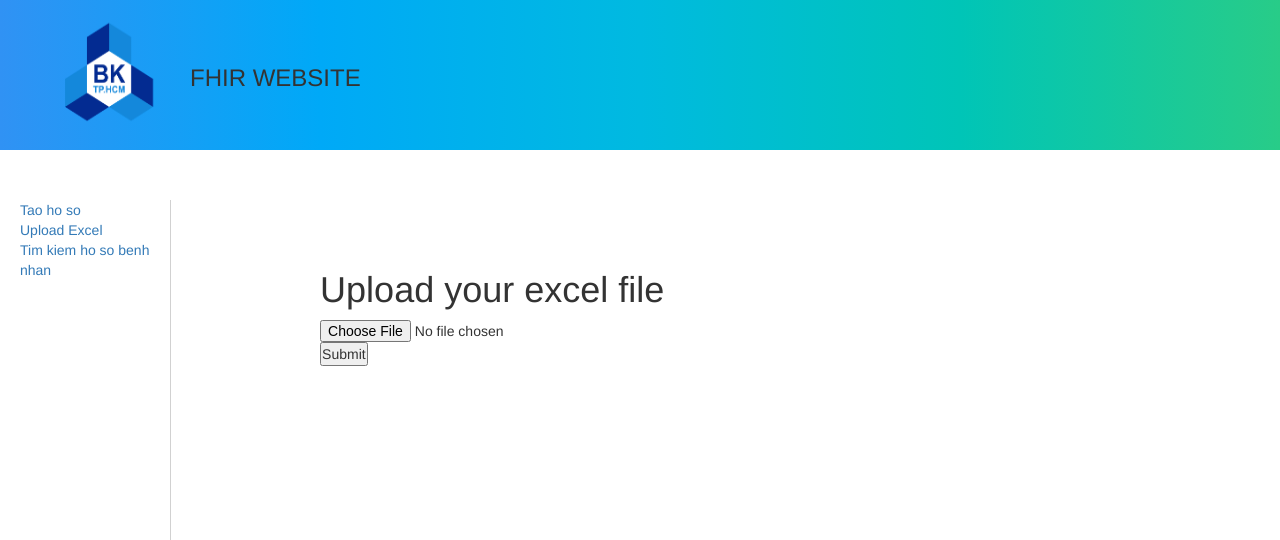
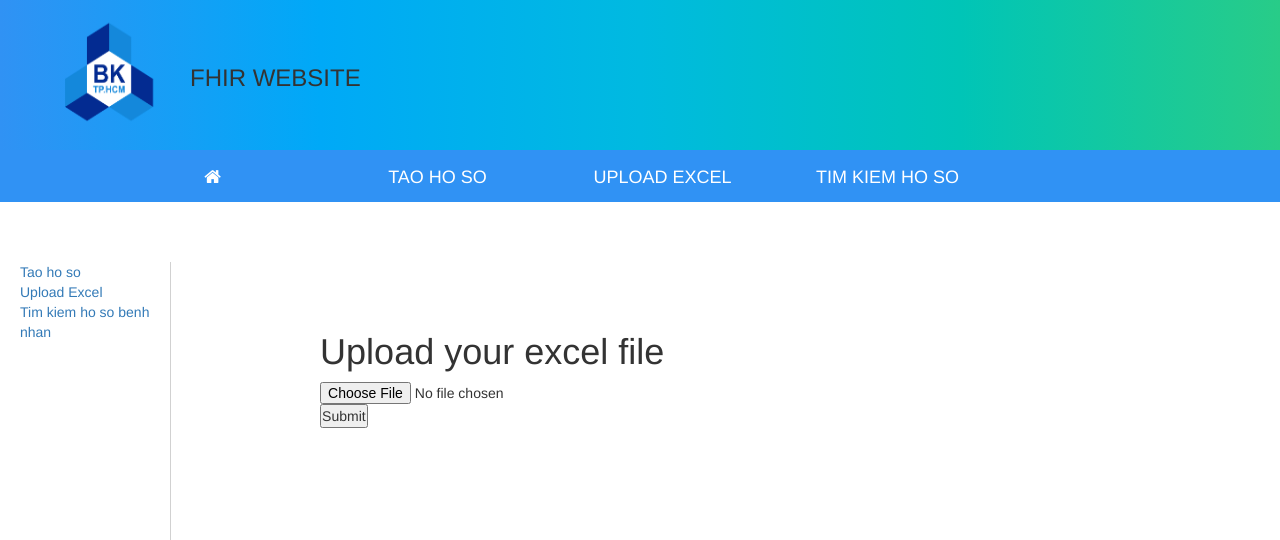
Before and after one commit to namnt2307/DCLV, a Django app: page /user/1/admin/upload/ in a window 1280 px wide. Shown: the top 540 px of the page. Run offline with Django 3.2, Linux system fonts and the light colour scheme; some libraries are stand-ins or nearby versions.

Commit message:
registration

```diff
--- a/fhir/views.py
+++ b/fhir/views.py
@@ -316,7 +316,7 @@ class search(View):
                         start_date = period.find('d:start', ns).attrib['value']
                         data['Encounter'].append({'id': encounter_id, 'start_date': start_date})
                         print(encounter_id)
-                return render(request, 'fhir/doctor/display.html', {'message': 'Upload successful','data': data,'group_name':group_name,'user_name':user_name})
+                return render(request, 'fhir/doctor/display.html', {'message': 'Da tim thay','data': data,'group_name':group_name,'user_name':user_name})
             else:
                 return render(request, 'fhir/doctor.html', {'message': 'Patient not found in database','group_name':group_name,'user_name':user_name})
         else:
--- a/login/forms.py
+++ b/login/forms.py
@@ -15,7 +15,7 @@ class UserCreationForm(forms.ModelForm):
 
     class Meta:
         model = get_user_model()
-        fields = ('username', 'email', 'user_identifier', 'password1','password2','group_name' )
+        fields = ('username', 'email', 'user_identifier','group_name', 'password1','password2' )
 
     def clean_password2(self):
         # Check that the two password entries match
--- a/static/css/fhir/doctor.css
+++ b/static/css/fhir/doctor.css
@@ -1,3 +1,38 @@
+.top-menu {
+    background-color: #3092f4;
+
+}
+.top-menu ul {
+    list-style: none;
+    display: flex;
+    height: 52px;
+    width: 900px;
+    margin-left: 100px;
+}
+.top-menu ul li {
+    margin-left: auto;
+    margin-right: auto  ;
+    padding-top: 15px;
+    color: white;
+    font-size: large;
+    text-transform: uppercase;
+    display: block;
+    transition: 0.3s;
+}
+.top-menu a{
+    color: white;
+    width: 100%;
+    text-align: center;
+
+}
+.top-menu ul li:hover {
+    background: #1c74d1;
+}
+.top-menu a:hover {
+    color: white;
+}
+
+
 .body {
     padding-top: 50px;
     padding-left: 20px;
@@ -42,3 +77,8 @@
 .right-body .create input:focus {
     border-color: rgb(75, 21, 21);
 }
+.top-menu ul li {
+    display: flex;
+    width: 100%;
+    height: 50px;
+}
--- a/templates/fhir/doctor.html
+++ b/templates/fhir/doctor.html
@@ -4,7 +4,19 @@
 <link rel="stylesheet" href="{% static 'css/fhir/doctor.css'%}">
 <link href="//netdna.bootstrapcdn.com/bootstrap/3.1.0/css/bootstrap.min.css" rel="stylesheet" id="bootstrap-css">
 <script src="//netdna.bootstrapcdn.com/bootstrap/3.1.0/js/bootstrap.min.js"></script>
+<link rel="stylesheet" href="https://maxcdn.bootstrapcdn.com/font-awesome/4.7.0/css/font-awesome.min.css">
 <script src="//code.jquery.com/jquery-1.11.1.min.js"></script>
+
+<div class="top-menu">
+    <ul class="menu">
+        <li><a href="{% url 'fhir:user_detail' user_name group_name %}"><i class="fa fa-home" aria-hidden="true"></i> </a></li>
+        <li><a href="{% url 'fhir:register' user_name group_name %}"> Tao ho so </a></li>
+        <li><a href="{% url 'fhir:upload' user_name group_name %}"> Upload Excel </a></li>
+        <li><a href="{% url 'fhir:search' user_name group_name %}"> Tim kiem ho so</a></li>
+    </ul>
+</div>
+
+<div class="body">
     <div class="left-body">
         <ul>
             <li><a href="{% url 'fhir:register' user_name group_name %}"> Tao ho so </a></li>
@@ -22,4 +34,6 @@
         {% block function %}
         {% endblock %}
     </div>
+</div>
+
 {% endblock %}
--- a/templates/fhir/index.html
+++ b/templates/fhir/index.html
@@ -19,12 +19,10 @@
         </div>
     </div>
 
-    <div class="body">
         {% block doctor %}
         {% endblock %}
         {% block patient %}
         {% endblock %}
-    </div>
 
     <div class="footer">
 
--- a/templates/login/login.html
+++ b/templates/login/login.html
@@ -38,9 +38,6 @@
             <h4>
                 <a href="{% url 'login:register'%}" >Register</a>
             </h4>
-            <h4>
-                <a href="">Forgot password?</a>
-            </h4>
         </div>
     </form>
 </div>
```
Also changed, not shown: static/css/fhir/patient.css (added, +33 -0 lines), templates/fhir/patient.html (+13 -11 lines), templates/login/register.html (+9 -0 lines), db.sqlite3, login/views.py (line endings or trailing spaces), static/css/fhir/index.css (line endings or trailing spaces).
